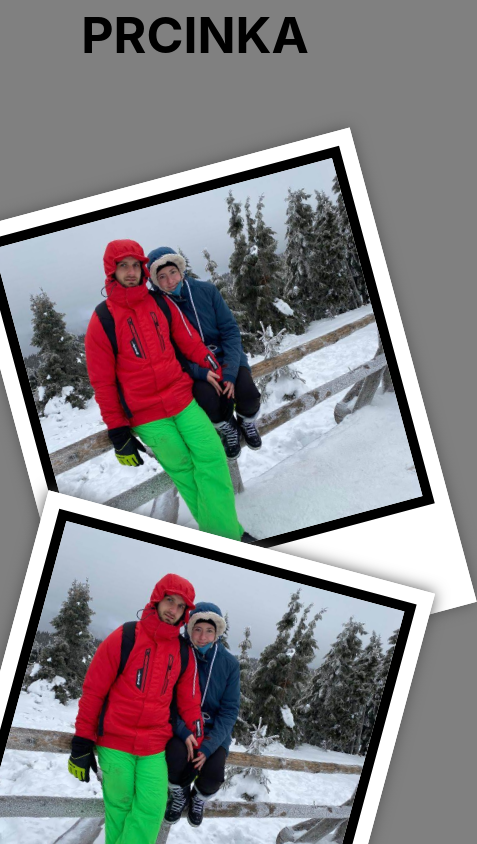
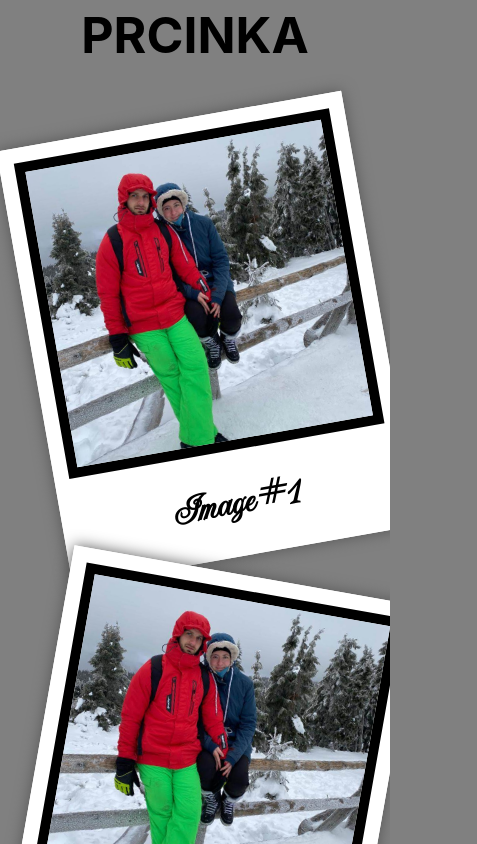
Before and after one commit to Merynek/Merynek, a React (Create React App) app: page /prcinka in a window 390 px wide. Shown: the top 844 px of the page, 477 px wide, since content can reach past the window. Built offline with nearby package versions, Linux system fonts and the light colour scheme.

Commit message:
prcinka fotky

```diff
--- a/src/App.tsx
+++ b/src/App.tsx
@@ -4,7 +4,7 @@ import AppRouter from './routes/router';
 import './App.scss';
 
 class App extends Component {
-  render() {
+    render() {
       const Routes = withRouter(props => <AppRouter {...props}/>);
     return (
         <BrowserRouter>
--- a/src/components/Prcinka/Prcinka.tsx
+++ b/src/components/Prcinka/Prcinka.tsx
@@ -10,10 +10,10 @@ class Prcinka extends Component {
             <div className="prcinka">
                 <div className={"line"}>
                     <div className={"item"}>
-                        <Photo imgSrc={PradedImg} rotate={"-15"} text={"Image #1"} />
+                        <Photo imgSrc={PradedImg} rotate={"-10"} text={"Image #1"} />
                     </div>
                     <div className={"item"}>
-                        <Photo imgSrc={PradedImg} rotate={"15"} text={"Image #2"} />
+                        <Photo imgSrc={PradedImg} rotate={"10"} text={"Image #2"} />
                     </div>
                 </div>
                 <div className={"line"}>
--- a/src/components/Prcinka/components/photo.scss
+++ b/src/components/Prcinka/components/photo.scss
@@ -3,14 +3,17 @@
   src: url("../components/ImperialScript-Regular.ttf") format("truetype");
 }
 
-$size: 350px;
+$size: 450px;
+$border: 15px;
+$imgBorder: 10px;
+
 .layout {
   font-family: 'PrcinkaFont', cursive;
   font-size: 40px;
   font-weight: 800;
   position: relative;
 
-  width: $size;
+  width: $size + $border + $imgBorder;
   height: $size;
 
   .wrapper {
@@ -21,10 +24,9 @@ $size: 350px;
       display:inline-block;
       list-style:none;
       position:relative;
-      border:solid 15px #fff;
+      border:solid $border #fff;
       background:#fff;
-      box-shadow:0 0 15px 0 #555;
-      top:10px;
+      box-shadow:0 0 $border 0 #555;
 
       &.invisible {
         left: -2000px;
@@ -39,7 +41,7 @@ $size: 350px;
 
       img {
         object-fit: cover;
-        border: 10px solid black;
+        border: $imgBorder solid black;
         width: $size;
         height: $size;
       }
@@ -49,5 +51,49 @@ $size: 350px;
       }
     }
   }
+}
 
+@media (max-width: 1150px) {
+  $size: 400px;
+  .layout {
+    width: $size + $border + $imgBorder;
+    .wrapper {
+      .photoWrapper {
+        img {
+          width: $size;
+          height: $size;
+        }
+      }
+    }
+  }
 }
+
+@media (max-width: 1000px) {
+  $size: 350px;
+  .layout {
+    width: $size + $border + $imgBorder;
+    .wrapper {
+      .photoWrapper {
+        img {
+          width: $size;
+          height: $size;
+        }
+      }
+    }
+  }
+}
+
+@media (max-width: 540px) {
+  $size: 300px;
+  .layout {
+    width: $size + $border + $imgBorder;
+    .wrapper {
+      .photoWrapper {
+        img {
+          width: $size;
+          height: $size;
+        }
+      }
+    }
+  }
+}
--- a/src/components/Prcinka/components/photo.tsx
+++ b/src/components/Prcinka/components/photo.tsx
@@ -28,7 +28,7 @@ class Photo extends Component<IPhotoProps, IPhotoState> {
                 this.setState({
                     inView: inView
                 })
-            }, 400)
+            }, 300)
         }
     }
 
--- a/src/components/Prcinka/prcinka.scss
+++ b/src/components/Prcinka/prcinka.scss
@@ -1,8 +1,12 @@
+.prcinka {
+  padding-top: 50px;
+}
+
 .line {
   display: flex;
   flex-direction: row;
   justify-content: space-between;
-  margin: 100px 0 400px 0;
+  margin: 0 0 200px 0;
 
   .item {
     display: flex;
@@ -10,8 +14,16 @@
   }
 }
 
-@media (max-width: 768px) {
+@media (max-width: 1400px) {
+  .line {
+    justify-content: space-around;
+  }
+}
+@media (max-width: 868px) {
   .line {
     flex-direction: column;
+    justify-content: unset;
+    align-items: center;
+    margin: 0 0 0 0;
   }
 }
--- a/src/index.css
+++ b/src/index.css
@@ -1,4 +1,9 @@
+html, body {
+  overflow-x: hidden;
+}
 body {
+  overflow-y: hidden;
+  max-width: 100%;
   margin: 0;
   padding: 0;
   font-family: -apple-system, BlinkMacSystemFont, 'Segoe UI', 'Roboto', 'Oxygen',
```
